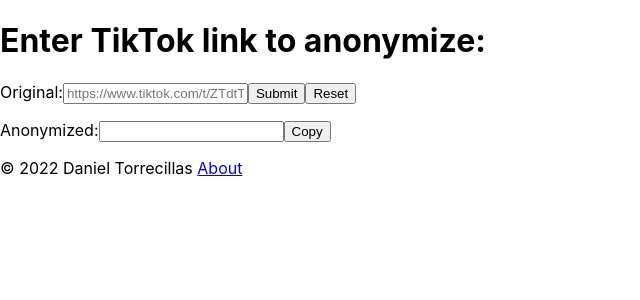
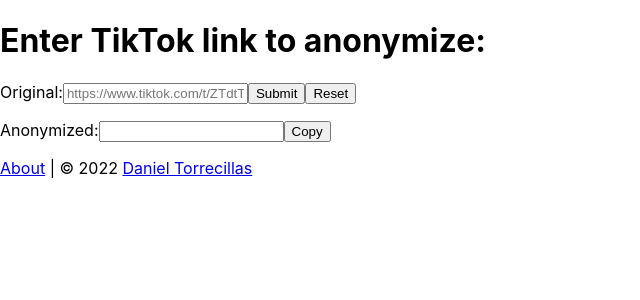
Before and after one commit to danieltorrecillas/anonymize-tiktok-link-react, a React (Create React App) app: page / in a window 1280 px wide. Shown: the top 300 px of the page, without its empty margins (0-640 px from the left). Built offline with nearby package versions, Linux system fonts and the light colour scheme; no server answers.

Commit message:
feat: add author link

```diff
--- a/src/Constants.ts
+++ b/src/Constants.ts
@@ -5,5 +5,6 @@
   testAnonymizedUrl: 'https://www.tiktok.com/@thetalkingbook/video/7053083465318878511',
   testUrlWithNonExistentVideo: 'https://www.tiktok.com/garbage',
   author: 'Daniel Torrecillas',
+  authorLink: 'https://www.danieltorrecillas.com',
   repositoryLink: 'https://github.com/danieltorrecillas/anonymize-tiktok-link-react'
 } as const
--- a/src/components/Footer.tsx
+++ b/src/components/Footer.tsx
@@ -4,7 +4,7 @@
   const year = new Date().getFullYear()
   return (
     <p>
-      © {year} {Constants.author} <a href={Constants.repositoryLink}>About</a>
+        <a href={Constants.repositoryLink}>About</a> | © {year} <a href={Constants.authorLink}>{Constants.author}</a>
     </p>
   )
 }
```
Also changed, not shown: 1 other file (tests, documents, lock files or other folders).
